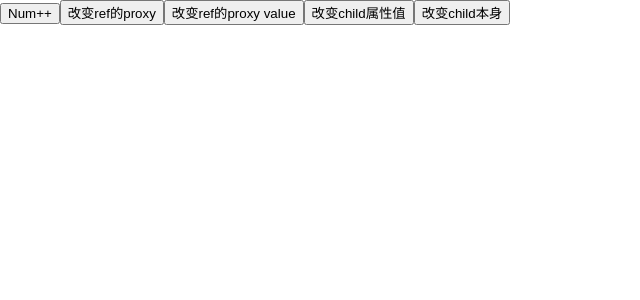
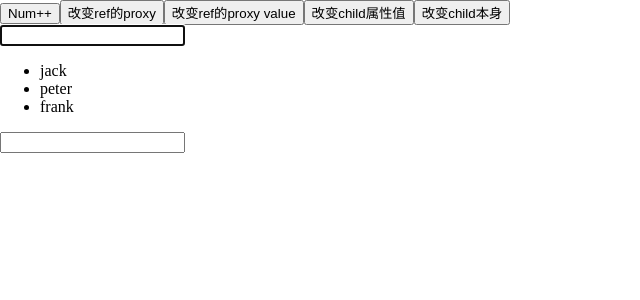
Before and after one commit to transport123/vuedemo, a Vue app: page / in a window 1280 px wide. Shown: the top 300 px of the page, without its empty margins (0-640 px from the left). Built offline with nearby package versions, Linux system fonts and the light colour scheme; no server answers.

Commit message:
template reference

```diff
--- a/src/basic/LastThree.vue
+++ b/src/basic/LastThree.vue
@@ -1,5 +1,5 @@
 <script setup>
-import {ref,watch,reactive,watchEffect} from 'vue'
+import {ref,watch,reactive,watchEffect,onMounted} from 'vue'
 const basicNum = ref(0)
 
 
@@ -65,6 +65,21 @@ watchEffect(async ()=>{
     }
 })
 
+const plainInput=ref(null)
+const datalist=ref([{name:'jack',age:20},{name:'peter',age:20},{name:'frank',age:20}])
+const domRefs=ref([])
+
+onMounted(()=>{
+    console.log('mounted')
+
+    console.log(plainInput.value)
+    plainInput.value.focus()
+    for(let i=0;i<domRefs.value.length;i++)
+    {
+        console.log(domRefs.value[i])
+    }
+})
+
 function changeProxy()
 {
     objNum.value={count:10}
@@ -73,6 +88,11 @@ function changeProxy()
 function changeProxyValue()
 {
     objNum.value.count=100
+}
+
+function pTempRef(el)
+{
+    console.log(el)
 }
 
 </script>
@@ -85,4 +105,17 @@ function changeProxyValue()
         <button @click="outObj.child.id++">改变child属性值</button>
         <button @click="outObj.child={name:'after',id:1107}">改变child本身</button>
     </div>
+    <div>
+        <input ref="plainInput" id="plaininput"/>
+        <ul>
+            <li v-for="person in datalist" ref="domRefs">
+                {{ person.name }}
+            </li>
+        </ul>
+        <input :ref="pTempRef"/>
+    </div>
+
+
+
+
 </template>
```
